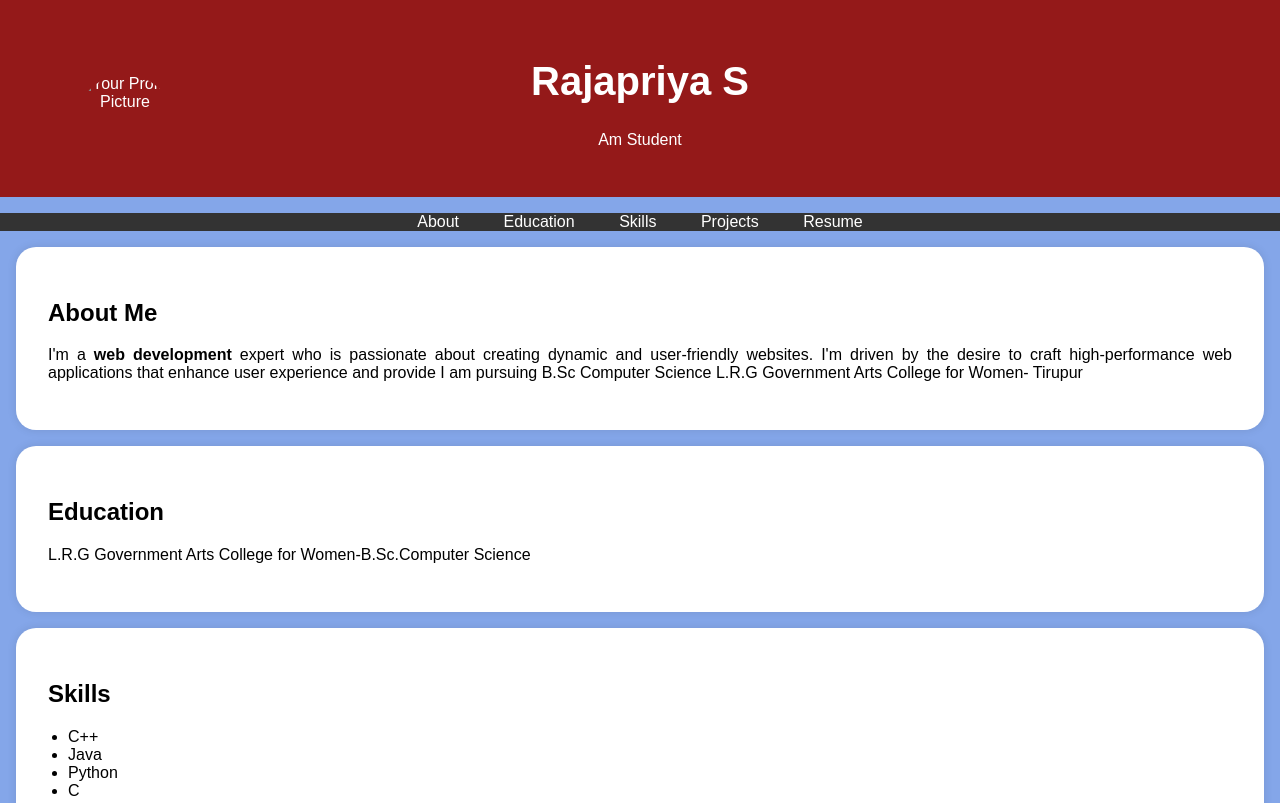
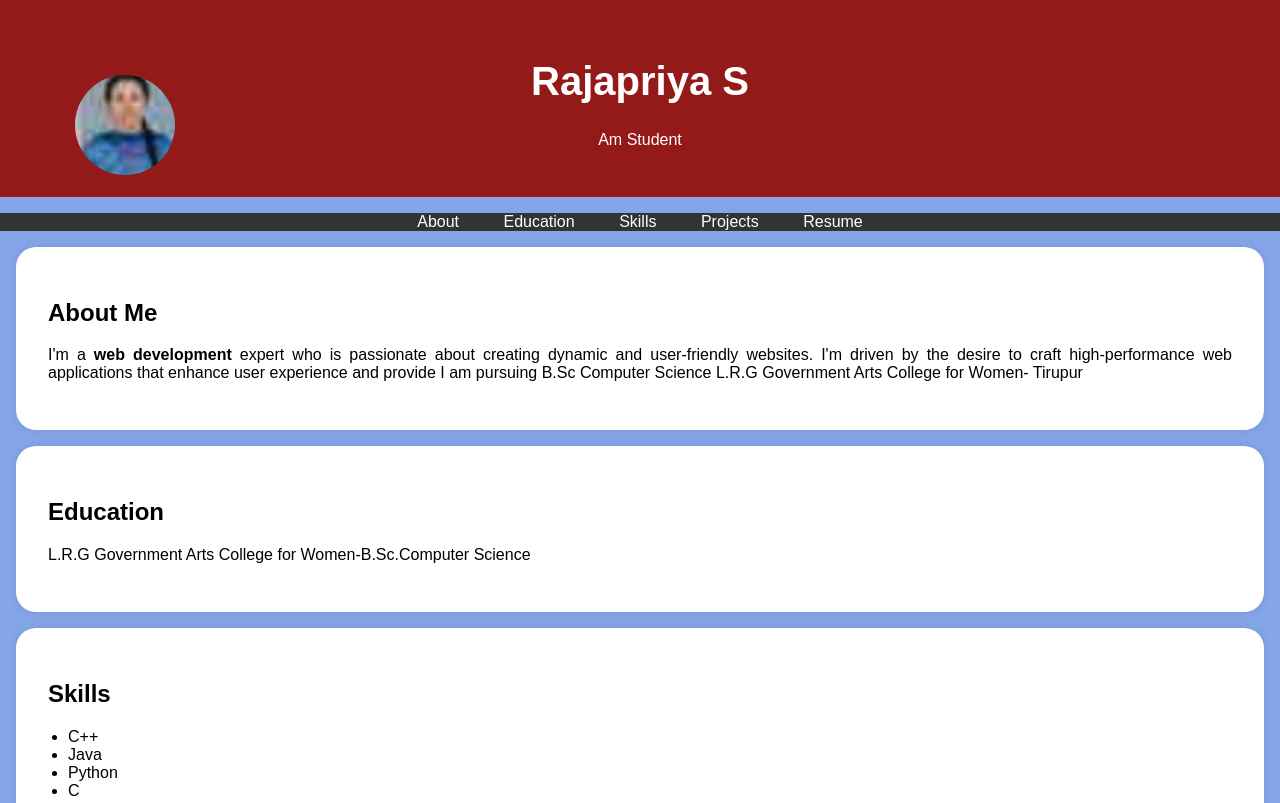
Before and after one commit to Raja-2006priya/Digtal-portfolio, a plain HTML site: page index.html in a window 1280 px wide. Shown: the top 803 px of the page. Drawn offline with Linux system fonts and the light colour scheme.

Commit message:
index.html

```diff
--- a/index.html
+++ b/index.html
@@ -93,8 +93,8 @@
 </head>
 <body>
     <header>
-        <div class="header-content">
-            <img src="/storage/emulated/0/Pictures/ImgCompressor/IMG-20250317-WA0008_2.jpg"
+        <Divya class="header-content">
+            <img src="IMG-20250317-WA0008_4.jpg"
             <img src="passport photo.jpg" alt="Your Profile Picture" class="profile-picture">
             <h1>Rajapriya S</h1>
             <p>Am Student</p>
@@ -155,7 +155,7 @@
         <div class="section-content">
             <center>
             <h2>Resume</h2>
-            <a href="https://drive.google.com/file/d/1tfMCIgvmleQ7SFy6yNGbs1SPmZbjOGf6/view?usp=sharing" target="_blank" class="download-button">Download CV</a>
+            <a href="file.pdf" target="_blank" class="download-button">Download CV</a>
         </center>
         </div>
 
```
